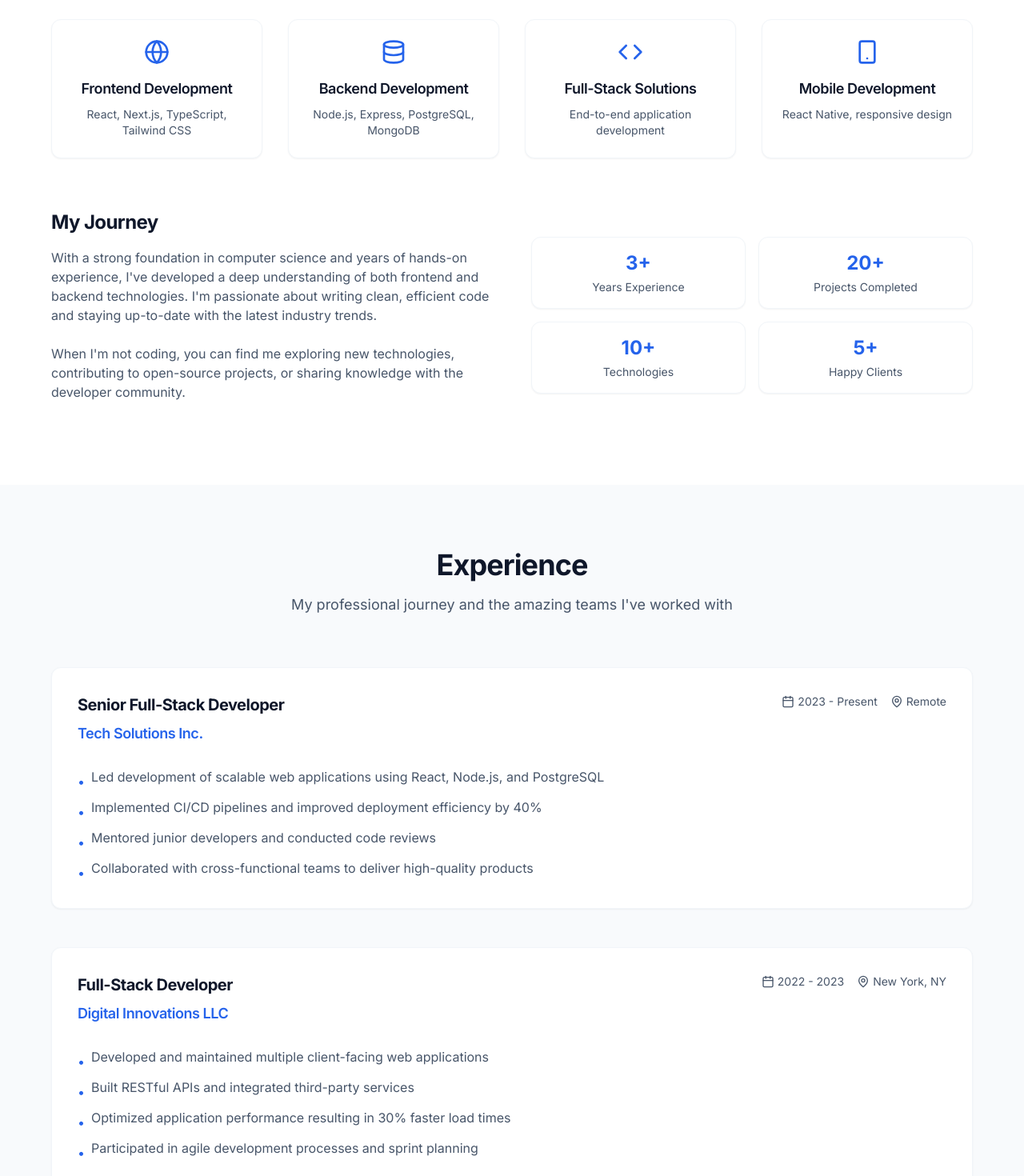
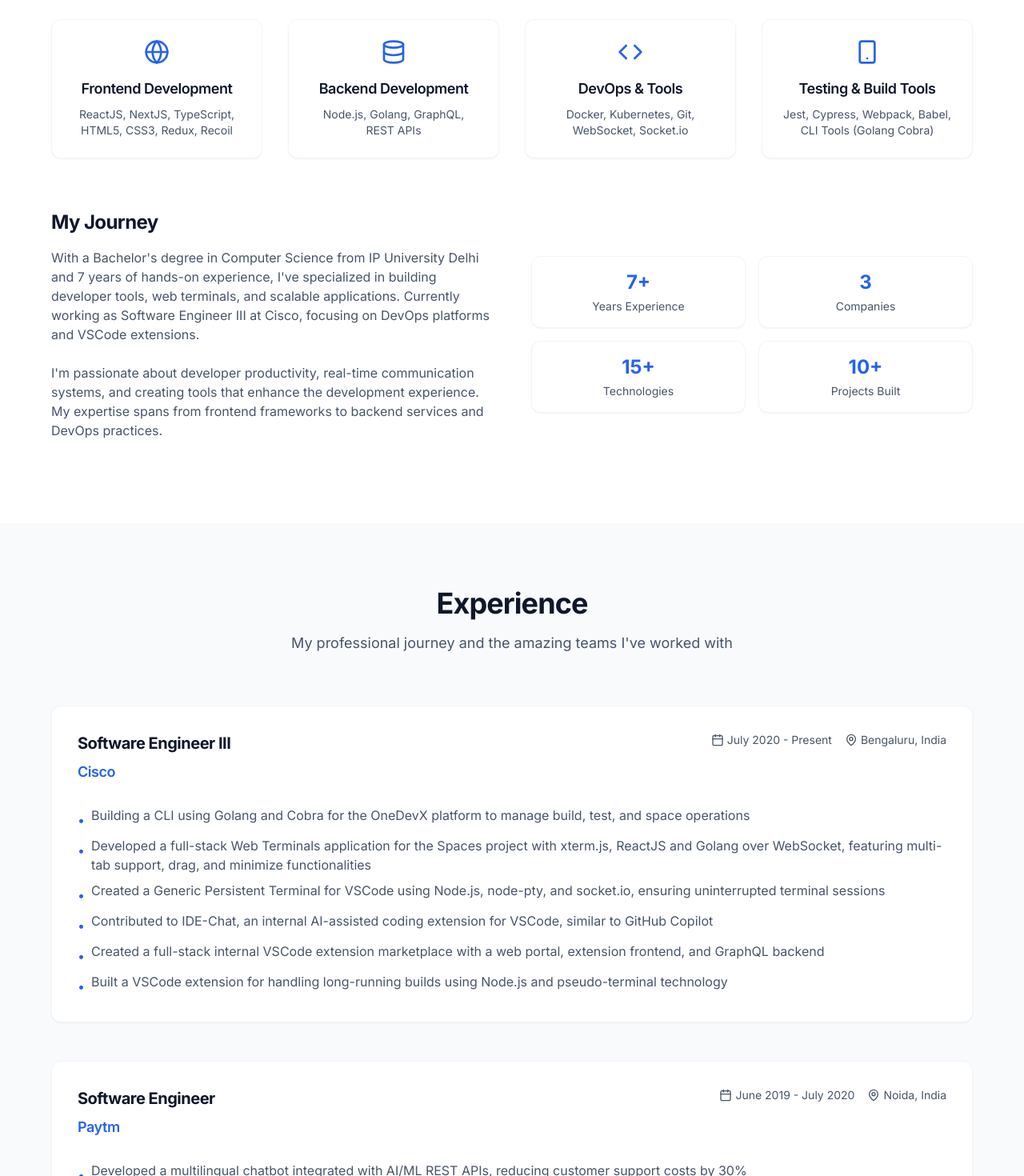
Before and after one commit to shyarora/portfolio, a Next.js app: page / in a window 1280 px wide. Shown: the part 1060-2530 px from the top of the page at 80% size. Built offline with nearby package versions, Linux system fonts and the light colour scheme.

Commit message:
Update portfolio with professional content and remove job-seeking language

```diff
--- a/components/About.tsx
+++ b/components/About.tsx
@@ -1,31 +1,31 @@
-'use client'
+"use client";
 
-import { motion } from 'framer-motion'
-import { Code, Database, Globe, Smartphone } from 'lucide-react'
+import { motion } from "framer-motion";
+import { Code, Database, Globe, Smartphone } from "lucide-react";
 
 const About = () => {
   const skills = [
     {
       icon: <Globe className="w-8 h-8" />,
-      title: 'Frontend Development',
-      description: 'React, Next.js, TypeScript, Tailwind CSS',
+      title: "Frontend Development",
+      description: "ReactJS, NextJS, TypeScript, HTML5, CSS3, Redux, Recoil",
     },
     {
       icon: <Database className="w-8 h-8" />,
-      title: 'Backend Development',
-      description: 'Node.js, Express, PostgreSQL, MongoDB',
+      title: "Backend Development",
+      description: "Node.js, Golang, GraphQL, REST APIs",
     },
     {
       icon: <Code className="w-8 h-8" />,
-      title: 'Full-Stack Solutions',
-      description: 'End-to-end application development',
+      title: "DevOps & Tools",
+      description: "Docker, Kubernetes, Git, WebSocket, Socket.io",
     },
     {
       icon: <Smartphone className="w-8 h-8" />,
-      title: 'Mobile Development',
-      description: 'React Native, responsive design',
+      title: "Testing & Build Tools",
+      description: "Jest, Cypress, Webpack, Babel, CLI Tools (Golang Cobra)",
     },
-  ]
+  ];
 
   return (
     <section id="about" className="py-20 bg-white">
@@ -39,8 +39,9 @@ const About = () => {
         >
           <h2 className="section-title">About Me</h2>
           <p className="section-subtitle mx-auto">
-            I'm a passionate full-stack developer with expertise in modern web technologies.
-            I love building scalable applications that solve real-world problems.
+            Software Engineer III with 7 years of expertise in frontend and
+            full-stack development, building scalable web applications,
+            developer tools, and cloud-integrated platforms.
           </p>
         </motion.div>
 
@@ -60,9 +61,7 @@ const About = () => {
               <h3 className="text-lg font-semibold text-primary-900 mb-2">
                 {skill.title}
               </h3>
-              <p className="text-primary-600 text-sm">
-                {skill.description}
-              </p>
+              <p className="text-primary-600 text-sm">{skill.description}</p>
             </motion.div>
           ))}
         </div>
@@ -79,39 +78,42 @@ const About = () => {
               My Journey
             </h3>
             <p className="text-primary-600 mb-6">
-              With a strong foundation in computer science and years of hands-on experience,
-              I've developed a deep understanding of both frontend and backend technologies.
-              I'm passionate about writing clean, efficient code and staying up-to-date with
-              the latest industry trends.
+              With a Bachelor's degree in Computer Science from IP University
+              Delhi and 7 years of hands-on experience, I've specialized in
+              building developer tools, web terminals, and scalable
+              applications. Currently working as Software Engineer III at Cisco,
+              focusing on DevOps platforms and VSCode extensions.
             </p>
             <p className="text-primary-600 mb-6">
-              When I'm not coding, you can find me exploring new technologies, contributing
-              to open-source projects, or sharing knowledge with the developer community.
+              I'm passionate about developer productivity, real-time
+              communication systems, and creating tools that enhance the
+              development experience. My expertise spans from frontend
+              frameworks to backend services and DevOps practices.
             </p>
           </div>
 
           <div className="grid grid-cols-2 gap-4">
             <div className="card p-4 text-center">
-              <div className="text-2xl font-bold text-accent-600 mb-1">3+</div>
+              <div className="text-2xl font-bold text-accent-600 mb-1">7+</div>
               <div className="text-sm text-primary-600">Years Experience</div>
             </div>
             <div className="card p-4 text-center">
-              <div className="text-2xl font-bold text-accent-600 mb-1">20+</div>
-              <div className="text-sm text-primary-600">Projects Completed</div>
+              <div className="text-2xl font-bold text-accent-600 mb-1">3</div>
+              <div className="text-sm text-primary-600">Companies</div>
+            </div>
+            <div className="card p-4 text-center">
+              <div className="text-2xl font-bold text-accent-600 mb-1">15+</div>
+              <div className="text-sm text-primary-600">Technologies</div>
             </div>
             <div className="card p-4 text-center">
               <div className="text-2xl font-bold text-accent-600 mb-1">10+</div>
-              <div className="text-sm text-primary-600">Technologies</div>
-            </div>
-            <div className="card p-4 text-center">
-              <div className="text-2xl font-bold text-accent-600 mb-1">5+</div>
-              <div className="text-sm text-primary-600">Happy Clients</div>
+              <div className="text-sm text-primary-600">Projects Built</div>
             </div>
           </div>
         </motion.div>
       </div>
     </section>
-  )
-}
+  );
+};
 
-export default About
+export default About;
--- a/components/Experience.tsx
+++ b/components/Experience.tsx
@@ -1,47 +1,49 @@
-'use client'
+"use client";
 
-import { motion } from 'framer-motion'
-import { Calendar, MapPin } from 'lucide-react'
+import { motion } from "framer-motion";
+import { Calendar, MapPin } from "lucide-react";
 
 const Experience = () => {
   const experiences = [
     {
-      title: 'Senior Full-Stack Developer',
-      company: 'Tech Solutions Inc.',
-      location: 'Remote',
-      period: '2023 - Present',
+      title: "Software Engineer III",
+      company: "Cisco",
+      location: "Bengaluru, India",
+      period: "July 2020 - Present",
       description: [
-        'Led development of scalable web applications using React, Node.js, and PostgreSQL',
-        'Implemented CI/CD pipelines and improved deployment efficiency by 40%',
-        'Mentored junior developers and conducted code reviews',
-        'Collaborated with cross-functional teams to deliver high-quality products'
-      ]
+        "Building a CLI using Golang and Cobra for the OneDevX platform to manage build, test, and space operations",
+        "Developed a full-stack Web Terminals application for the Spaces project with xterm.js, ReactJS and Golang over WebSocket, featuring multi-tab support, drag, and minimize functionalities",
+        "Created a Generic Persistent Terminal for VSCode using Node.js, node-pty, and socket.io, ensuring uninterrupted terminal sessions",
+        "Contributed to IDE-Chat, an internal AI-assisted coding extension for VSCode, similar to GitHub Copilot",
+        "Created a full-stack internal VSCode extension marketplace with a web portal, extension frontend, and GraphQL backend",
+        "Built a VSCode extension for handling long-running builds using Node.js and pseudo-terminal technology",
+      ],
     },
     {
-      title: 'Full-Stack Developer',
-      company: 'Digital Innovations LLC',
-      location: 'New York, NY',
-      period: '2022 - 2023',
+      title: "Software Engineer",
+      company: "Paytm",
+      location: "Noida, India",
+      period: "June 2019 - July 2020",
       description: [
-        'Developed and maintained multiple client-facing web applications',
-        'Built RESTful APIs and integrated third-party services',
-        'Optimized application performance resulting in 30% faster load times',
-        'Participated in agile development processes and sprint planning'
-      ]
+        "Developed a multilingual chatbot integrated with AI/ML REST APIs, reducing customer support costs by 30%",
+        "Revamped the 24x7 support section using a hybrid container, enhancing native feature support like camera and geolocation",
+        "Worked on improving customer support experience through innovative chat solutions",
+        "Collaborated with AI/ML teams to integrate intelligent features into customer service platforms",
+      ],
     },
     {
-      title: 'Frontend Developer',
-      company: 'Creative Web Studio',
-      location: 'San Francisco, CA',
-      period: '2021 - 2022',
+      title: "Software Engineer",
+      company: "Moonraft Innovation Labs",
+      location: "Gurgaon, India",
+      period: "August 2018 - June 2019",
       description: [
-        'Created responsive web interfaces using React and modern CSS frameworks',
-        'Collaborated with designers to implement pixel-perfect UI components',
-        'Improved accessibility standards across all company projects',
-        'Maintained and updated legacy codebases'
-      ]
-    }
-  ]
+        "Developed a data-driven Canvas Dashboard using ReactJS, Redux, Node.js, D3, and GraphQL",
+        "Implemented role-based authentication with T-Mobile SSO and followed test-driven development",
+        "Built interactive data visualizations and analytics dashboards for enterprise clients",
+        "Worked with modern frontend technologies and GraphQL APIs for efficient data management",
+      ],
+    },
+  ];
 
   return (
     <section id="experience" className="py-20 bg-primary-50">
@@ -92,7 +94,9 @@ const Experience = () => {
               <ul className="space-y-2">
                 {exp.description.map((item, i) => (
                   <li key={i} className="text-primary-600 flex items-start">
-                    <span className="text-accent-600 mr-2 mt-1.5 flex-shrink-0">•</span>
+                    <span className="text-accent-600 mr-2 mt-1.5 flex-shrink-0">
+                      •
+                    </span>
                     {item}
                   </li>
                 ))}
@@ -102,7 +106,7 @@ const Experience = () => {
         </div>
       </div>
     </section>
-  )
-}
+  );
+};
 
-export default Experience
+export default Experience;
--- a/components/Projects.tsx
+++ b/components/Projects.tsx
@@ -1,43 +1,47 @@
-'use client'
+"use client";
 
-import { motion } from 'framer-motion'
-import { ExternalLink, Github } from 'lucide-react'
+import { motion } from "framer-motion";
+import { ExternalLink, Github } from "lucide-react";
 
 const Projects = () => {
   const projects = [
     {
-      title: 'E-Commerce Platform',
-      description: 'A full-stack e-commerce solution with React, Node.js, and Stripe integration. Features include user authentication, product management, and order processing.',
-      image: '/api/placeholder/600/400',
-      technologies: ['React', 'Node.js', 'PostgreSQL', 'Stripe', 'Tailwind CSS'],
-      githubUrl: 'https://github.com/shyarora/ecommerce-platform',
-      liveUrl: 'https://ecommerce-demo.vercel.app',
+      title: "Web Terminal Application",
+      description:
+        "A full-stack web terminals application with xterm.js, ReactJS and Golang over WebSocket. Features multi-tab support, drag and drop, and minimize functionalities for enhanced developer experience.",
+      image: "/api/placeholder/600/400",
+      technologies: ["React", "Golang", "WebSocket", "xterm.js", "Docker"],
+      githubUrl: "https://github.com/shyarora",
+      liveUrl: "#",
     },
     {
-      title: 'Task Management App',
-      description: 'A collaborative task management application with real-time updates using Socket.io. Built with Next.js and MongoDB.',
-      image: '/api/placeholder/600/400',
-      technologies: ['Next.js', 'MongoDB', 'Socket.io', 'TypeScript', 'Framer Motion'],
-      githubUrl: 'https://github.com/shyarora/task-manager',
-      liveUrl: 'https://task-manager-demo.vercel.app',
+      title: "VSCode Extension Marketplace",
+      description:
+        "A full-stack internal VSCode extension marketplace with web portal, extension frontend, and GraphQL backend. Integrated feedback system with comments, likes, and issue tracking.",
+      image: "/api/placeholder/600/400",
+      technologies: ["React", "GraphQL", "Node.js", "TypeScript", "VSCode API"],
+      githubUrl: "https://github.com/shyarora",
+      liveUrl: "#",
     },
     {
-      title: 'Weather Dashboard',
-      description: 'A responsive weather dashboard that displays current weather and forecasts. Features location-based weather data and interactive charts.',
-      image: '/api/placeholder/600/400',
-      technologies: ['React', 'Chart.js', 'OpenWeather API', 'CSS Modules'],
-      githubUrl: 'https://github.com/shyarora/weather-dashboard',
-      liveUrl: 'https://weather-dashboard-demo.vercel.app',
+      title: "CLI Development Tool",
+      description:
+        "A command-line interface built with Golang and Cobra for the OneDevX platform to manage build, test, and space operations. Streamlines developer workflows and improves productivity.",
+      image: "/api/placeholder/600/400",
+      technologies: ["Golang", "Cobra CLI", "Docker", "Kubernetes", "DevOps"],
+      githubUrl: "https://github.com/shyarora",
+      liveUrl: "#",
     },
     {
-      title: 'Blog Platform',
-      description: 'A modern blog platform with markdown support, syntax highlighting, and SEO optimization. Built for developers and writers.',
-      image: '/api/placeholder/600/400',
-      technologies: ['Next.js', 'MDX', 'Prisma', 'MySQL', 'TailwindCSS'],
-      githubUrl: 'https://github.com/shyarora/blog-platform',
-      liveUrl: 'https://blog-platform-demo.vercel.app',
-    }
-  ]
+      title: "AI-Powered Chatbot",
+      description:
+        "A multilingual chatbot integrated with AI/ML REST APIs for customer support. Reduced support costs by 30% through intelligent automated responses and seamless escalation.",
+      image: "/api/placeholder/600/400",
+      technologies: ["React", "Node.js", "AI/ML APIs", "WebSocket", "NLP"],
+      githubUrl: "https://github.com/shyarora",
+      liveUrl: "#",
+    },
+  ];
 
   return (
     <section id="projects" className="py-20 bg-white">
@@ -51,7 +55,8 @@ const Projects = () => {
         >
           <h2 className="section-title">Featured Projects</h2>
           <p className="section-subtitle mx-auto">
-            Here are some of my recent projects that showcase my skills and experience
+            Here are some of my recent projects that showcase my skills and
+            experience
           </p>
         </motion.div>
 
@@ -67,7 +72,9 @@ const Projects = () => {
             >
               <div className="relative overflow-hidden">
                 <div className="w-full h-48 bg-gradient-to-br from-primary-100 to-primary-200 flex items-center justify-center">
-                  <span className="text-primary-400 font-mono">Project Preview</span>
+                  <span className="text-primary-400 font-mono">
+                    Project Preview
+                  </span>
                 </div>
                 <div className="absolute inset-0 bg-primary-900/80 opacity-0 group-hover:opacity-100 transition-opacity duration-300 flex items-center justify-center gap-4">
                   <a
@@ -130,7 +137,7 @@ const Projects = () => {
         </motion.div>
       </div>
     </section>
-  )
-}
+  );
+};
 
-export default Projects
+export default Projects;
--- a/package.json
+++ b/package.json
@@ -5,7 +5,8 @@
   "scripts": {
     "dev": "next dev",
     "build": "next build",
-    "start": "next start",
+    "start": "npx serve@latest out",
+    "preview": "npm run build && npx serve@latest out",
     "lint": "next lint"
   },
   "dependencies": {
@@ -13,8 +14,7 @@
     "react": "^18",
     "react-dom": "^18",
     "framer-motion": "^10.16.16",
-    "lucide-react": "^0.294.0",
-    "@next/font": "14.0.4"
+    "lucide-react": "^0.294.0"
   },
   "devDependencies": {
     "typescript": "^5",
```
Also changed, not shown: app/blog/layout.tsx (+7 -10 lines), app/blog/page.tsx (+9 -7 lines), app/layout.tsx (+23 -22 lines), app/page.tsx (+8 -8 lines), components/Contact.tsx (+42 -38 lines), components/Footer.tsx (+8 -6 lines), components/Hero.tsx (+11 -11 lines), components/Navbar.tsx (+25 -23 lines), 1 other file (tests, documents, lock files or other folders).
